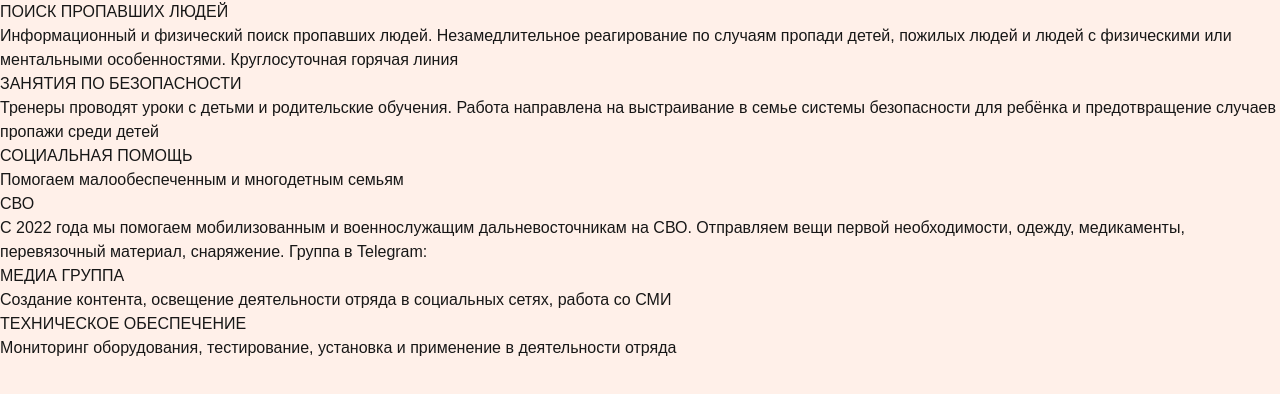
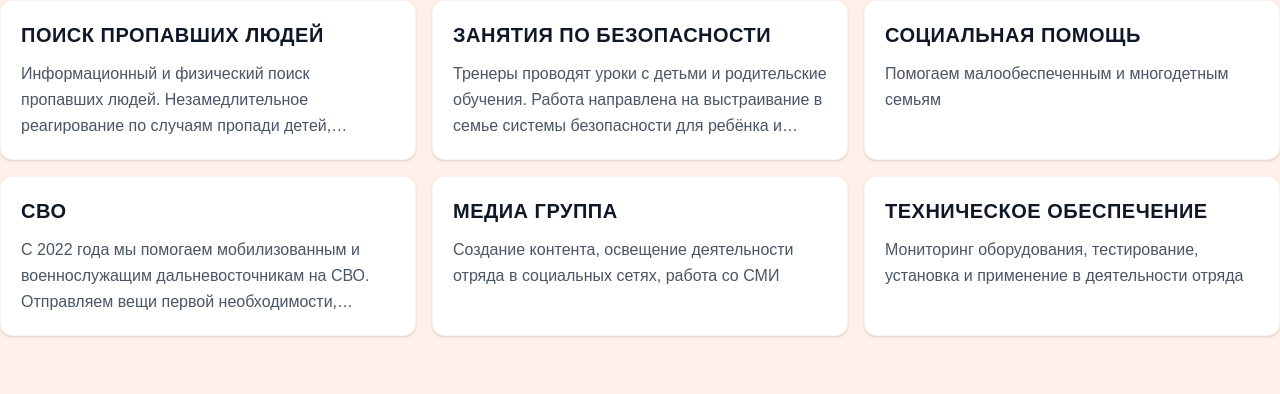
Before and after one commit to Yeminfu/ls-front, a Next.js app: page / in a window 1280 px wide. Shown: the top 394 px of the page. Built offline with nearby package versions, Linux system fonts and the light colour scheme.

Commit message:
добавил стили для карточек деятельности

```diff
--- a/src/app/(home)/components/cause.tsx
+++ b/src/app/(home)/components/cause.tsx
@@ -6,9 +6,13 @@ interface Props {
 
 export function Cause({ cause }: Props) {
   return (
-    <div>
-      <p>{cause.title}</p>
-      <p>{cause.description}</p>
+    <div className="flex flex-col gap-3 p-5 bg-white rounded-xl border border-gray-100 shadow-sm hover:shadow-md transition-shadow duration-300">
+      <h3 className="text-xl font-bold uppercase tracking-wide text-gray-900">
+        {cause.title}
+      </h3>
+      <p className="text-base text-gray-600 leading-relaxed line-clamp-3">
+        {cause.description}
+      </p>
     </div>
   );
 }
--- a/src/app/(home)/page.tsx
+++ b/src/app/(home)/page.tsx
@@ -12,9 +12,11 @@ export const metadata: Metadata = {
 export default function Home() {
   return (
     <>
-      {CAUSES.map((cause, i) => (
-        <Cause key={i} cause={cause} />
-      ))}
+      <div className="grid grid-cols-1 sm:grid-cols-2 lg:grid-cols-3 gap-4">
+        {CAUSES.map((cause, i) => (
+          <Cause key={i} cause={cause} />
+        ))}
+      </div>
     </>
   );
 }
```
